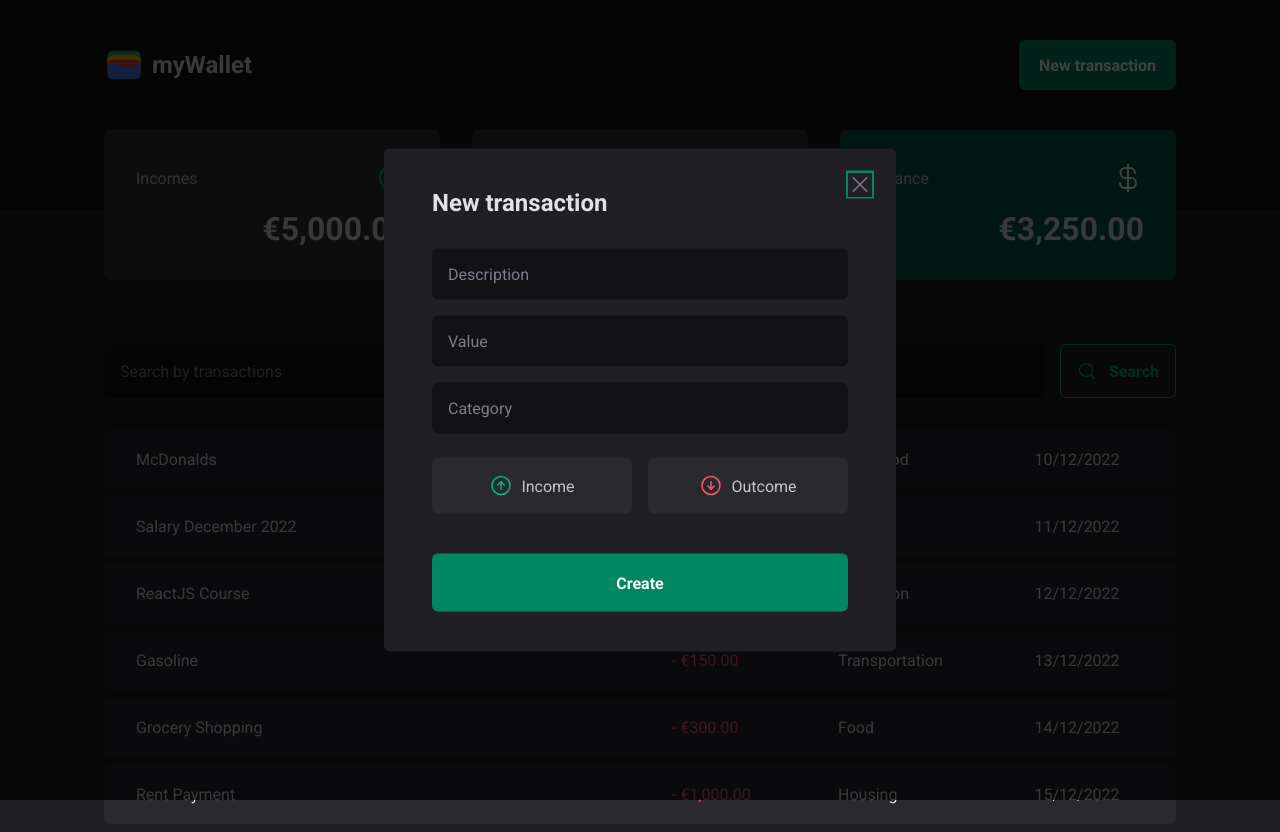
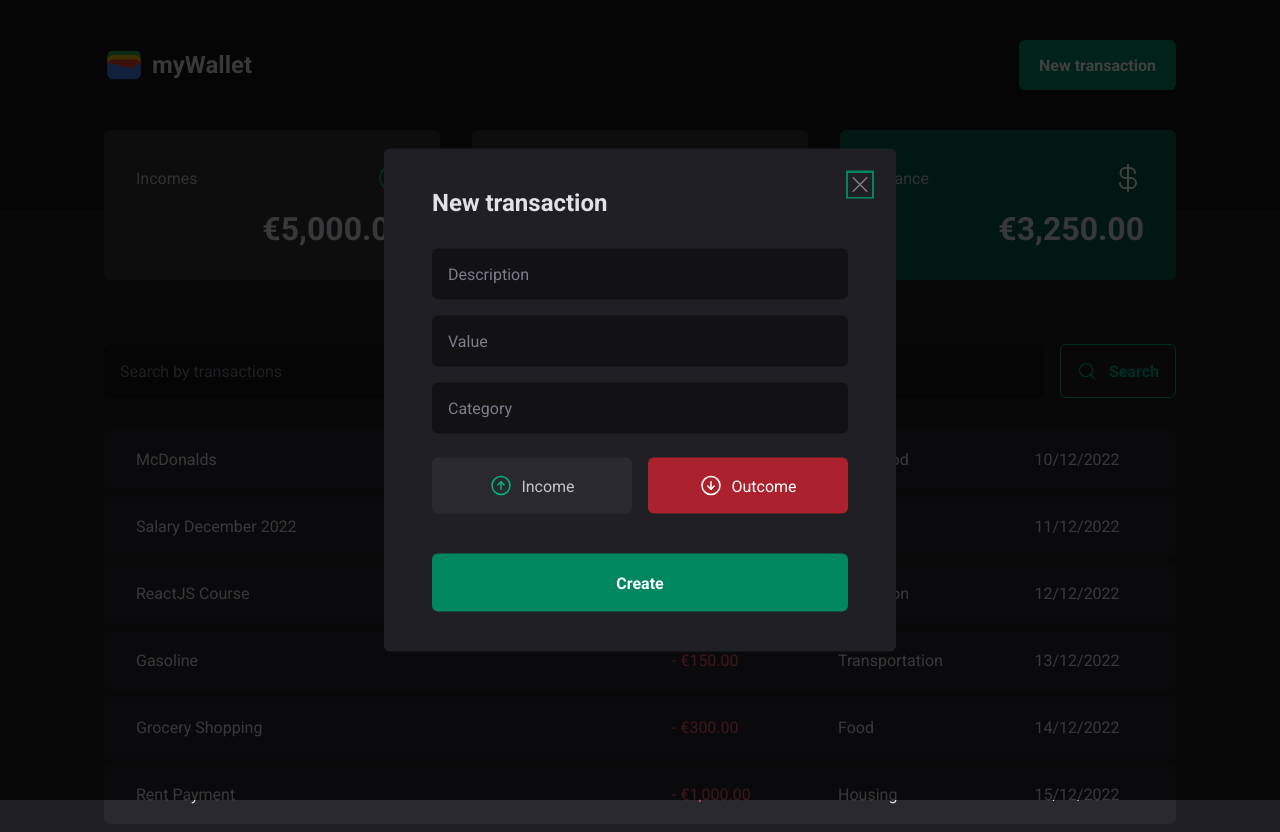
Before and after one commit to ivanseibel/my-wallet, a React (Vite) app: page / in a window 1280 px wide. Both pictures are taken after a click on the button "New transaction". Built offline with nearby package versions, Linux system fonts and the light colour scheme; data requests are answered from the project's data file.

Commit message:
implement controlled component for transact type

```diff
--- a/src/components/NewTransactionModal/index.tsx
+++ b/src/components/NewTransactionModal/index.tsx
@@ -1,7 +1,7 @@
 import { zodResolver } from '@hookform/resolvers/zod'
 import * as Dialog from '@radix-ui/react-dialog'
 import { ArrowCircleDown, ArrowCircleUp, X } from 'phosphor-react'
-import { useForm } from 'react-hook-form'
+import { useForm, Controller } from 'react-hook-form'
 import * as z from 'zod'
 
 import {
@@ -26,6 +26,7 @@
     register,
     handleSubmit,
     formState: { isSubmitting },
+    control,
   } = useForm<NewTransactionInputs>({
     resolver: zodResolver(newTransactionSchema),
     defaultValues: {
@@ -68,7 +69,14 @@
             {...register('category')}
           />
 
-          <TransactionType>
+          <Controller
+            control={control}
+            name="type"
+            render={({ field }) => (
+              <TransactionType
+                onValueChange={field.onChange}
+                value={field.value}
+              >
                 <TransactionTypeByButton
                   type="button"
                   variant="income"
@@ -86,6 +94,8 @@
                   Outcome
                 </TransactionTypeByButton>
               </TransactionType>
+            )}
+          />
 
           <button type="submit" disabled={isSubmitting}>
             Create
```
Lines whose indentation alone changed are shown as unchanged.
